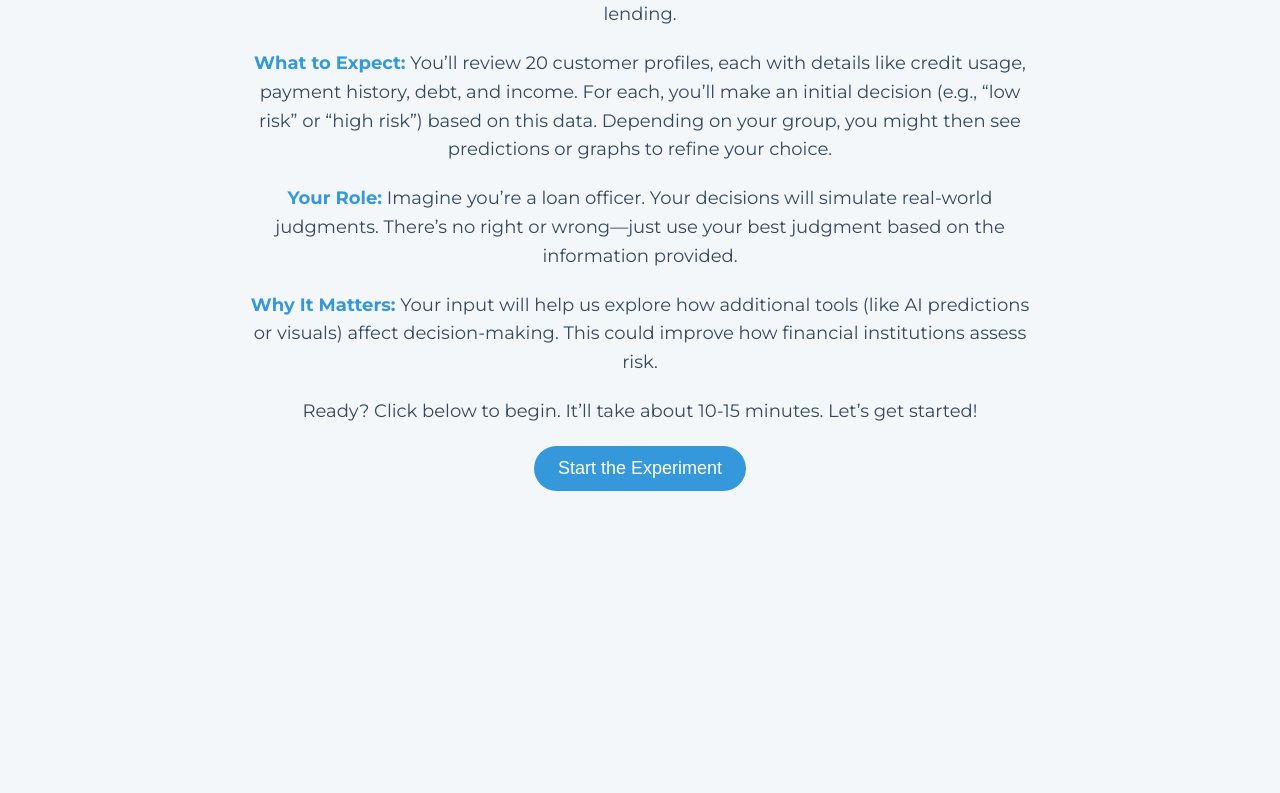
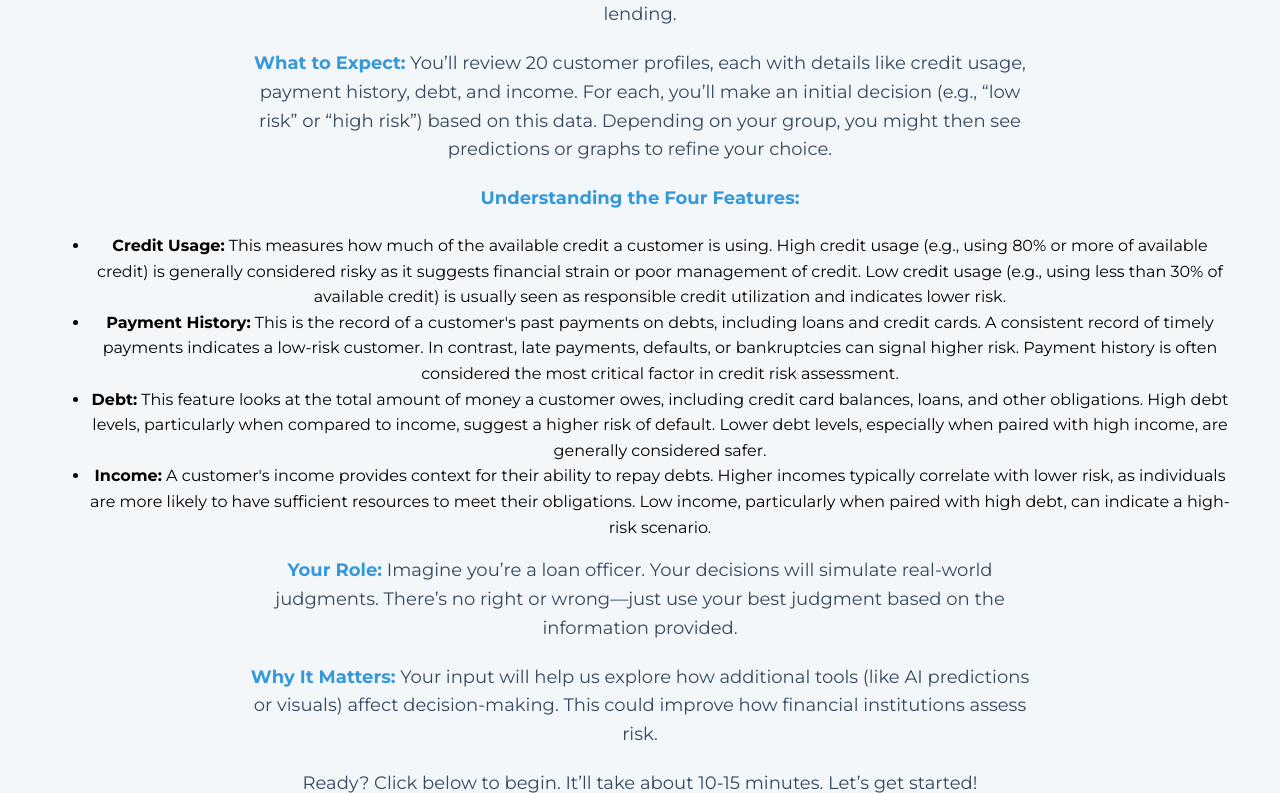
Before and after one commit to AMIRASRZAD/Uncertainty, a Flask app: page / in a window 1280 px wide. Shown: the part 209-1002 px from the top of the page. Before the commit the page ends 700 px from the top, so only its background shows below. Run offline with Flask 3, Linux system fonts and the light colour scheme; parts of the project's set-up code (start-up, migrations or seed data) failed here and were passed over; some libraries are stand-ins or nearby versions.

Commit message:
new files

```diff
--- a/templates/index.html
+++ b/templates/index.html
@@ -45,12 +45,28 @@
 <body>
     <h1>Welcome to the Credit Risk Study</h1>
     <p>Thank you for participating in this research experiment! You’re about to help us understand how people make decisions about <span class="highlight">credit risk</span>—a key factor in financial lending.</p>
+
     <p><span class="highlight">What to Expect:</span> You’ll review 20 customer profiles, each with details like credit usage, payment history, debt, and income. For each, you’ll make an initial decision (e.g., “low risk” or “high risk”) based on this data. Depending on your group, you might then see predictions or graphs to refine your choice.</p>
+
+    <p><span class="highlight">Understanding the Four Features:</span></p>
+    <ul>
+        <li><strong>Credit Usage:</strong> This measures how much of the available credit a customer is using. High credit usage (e.g., using 80% or more of available credit) is generally considered risky as it suggests financial strain or poor management of credit. Low credit usage (e.g., using less than 30% of available credit) is usually seen as responsible credit utilization and indicates lower risk.</li>
+
+        <li><strong>Payment History:</strong> This is the record of a customer's past payments on debts, including loans and credit cards. A consistent record of timely payments indicates a low-risk customer. In contrast, late payments, defaults, or bankruptcies can signal higher risk. Payment history is often considered the most critical factor in credit risk assessment.</li>
+
+        <li><strong>Debt:</strong> This feature looks at the total amount of money a customer owes, including credit card balances, loans, and other obligations. High debt levels, particularly when compared to income, suggest a higher risk of default. Lower debt levels, especially when paired with high income, are generally considered safer.</li>
+
+        <li><strong>Income:</strong> A customer's income provides context for their ability to repay debts. Higher incomes typically correlate with lower risk, as individuals are more likely to have sufficient resources to meet their obligations. Low income, particularly when paired with high debt, can indicate a high-risk scenario.</li>
+    </ul>
+
     <p><span class="highlight">Your Role:</span> Imagine you’re a loan officer. Your decisions will simulate real-world judgments. There’s no right or wrong—just use your best judgment based on the information provided.</p>
+
     <p><span class="highlight">Why It Matters:</span> Your input will help us explore how additional tools (like AI predictions or visuals) affect decision-making. This could improve how financial institutions assess risk.</p>
+
     <p>Ready? Click below to begin. It’ll take about 10-15 minutes. Let’s get started!</p>
     <form method="post" action="{{ url_for('start') }}">
         <button type="submit">Start the Experiment</button>
     </form>
 </body>
+
 </html>
```
